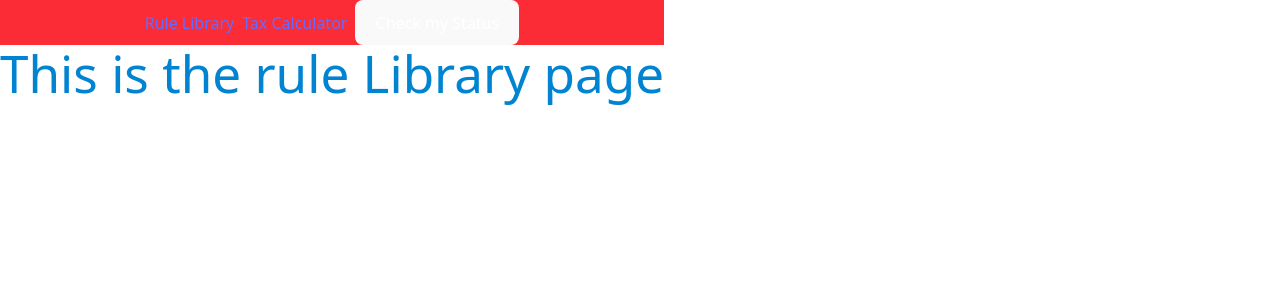
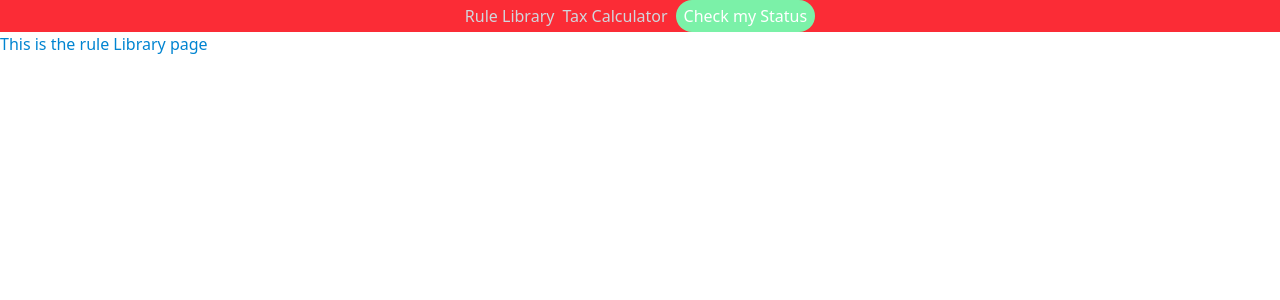
Before and after one commit to Apex-Shippers/Tax-Clarity-NG, a React (Vite) app: page / in a window 1280 px wide. Shown: the top 300 px of the page. Built offline with nearby package versions, Linux system fonts and the light colour scheme.

Commit message:
added project colors

```diff
--- a/src/index.css
+++ b/src/index.css
@@ -1,70 +1,10 @@
 @import "tailwindcss";
 
-:root {
-  font-family: system-ui, Avenir, Helvetica, Arial, sans-serif;
-  line-height: 1.5;
-  font-weight: 400;
-
-  color-scheme: light dark;
-  color: rgba(255, 255, 255, 0.87);
-  background-color: #242424;
-
-  font-synthesis: none;
-  text-rendering: optimizeLegibility;
-  -webkit-font-smoothing: antialiased;
-  -moz-osx-font-smoothing: grayscale;
+@themes {
+  --color-green: "#016630";
+  --color-darkGreen: "#0D542B";
+  --color-lightGreen: "#008236";
+  --color-veryLightGreen: "#B9F8CF";
+  --color-gray: "#737373";
+  --color-background: "#FEFEFEFE";
 }
-
-a {
-  font-weight: 500;
-  color: #646cff;
-  text-decoration: inherit;
-}
-a:hover {
-  color: #535bf2;
-}
-
-body {
-  margin: 0;
-  display: flex;
-  place-items: center;
-  min-width: 320px;
-  min-height: 100vh;
-}
-
-h1 {
-  font-size: 3.2em;
-  line-height: 1.1;
-}
-
-button {
-  border-radius: 8px;
-  border: 1px solid transparent;
-  padding: 0.6em 1.2em;
-  font-size: 1em;
-  font-weight: 500;
-  font-family: inherit;
-  background-color: #1a1a1a;
-  cursor: pointer;
-  transition: border-color 0.25s;
-}
-button:hover {
-  border-color: #646cff;
-}
-button:focus,
-button:focus-visible {
-  outline: 4px auto -webkit-focus-ring-color;
-}
-
-@media (prefers-color-scheme: light) {
-  :root {
-    color: #213547;
-    background-color: #ffffff;
-  }
-  a:hover {
-    color: #747bff;
-  }
-  button {
-    background-color: #f9f9f9;
-  }
-}
```
